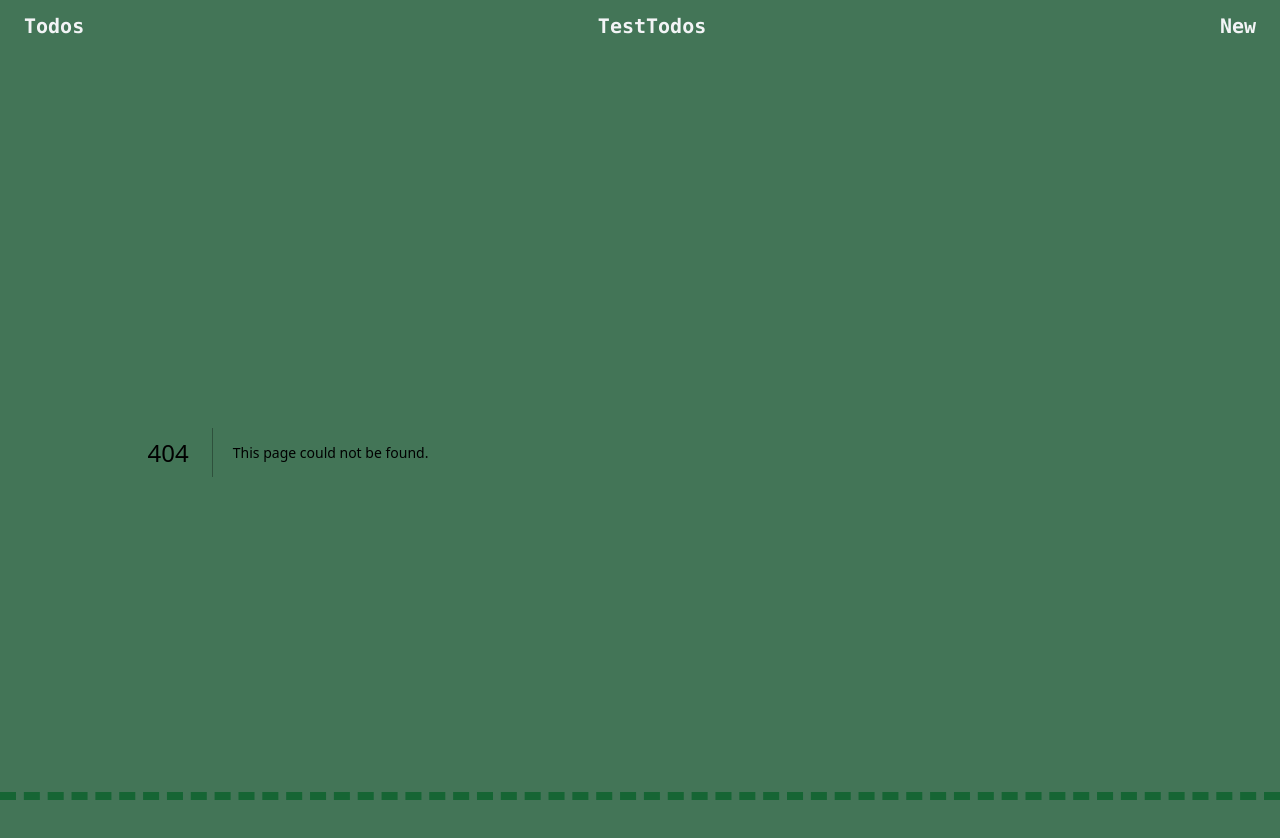
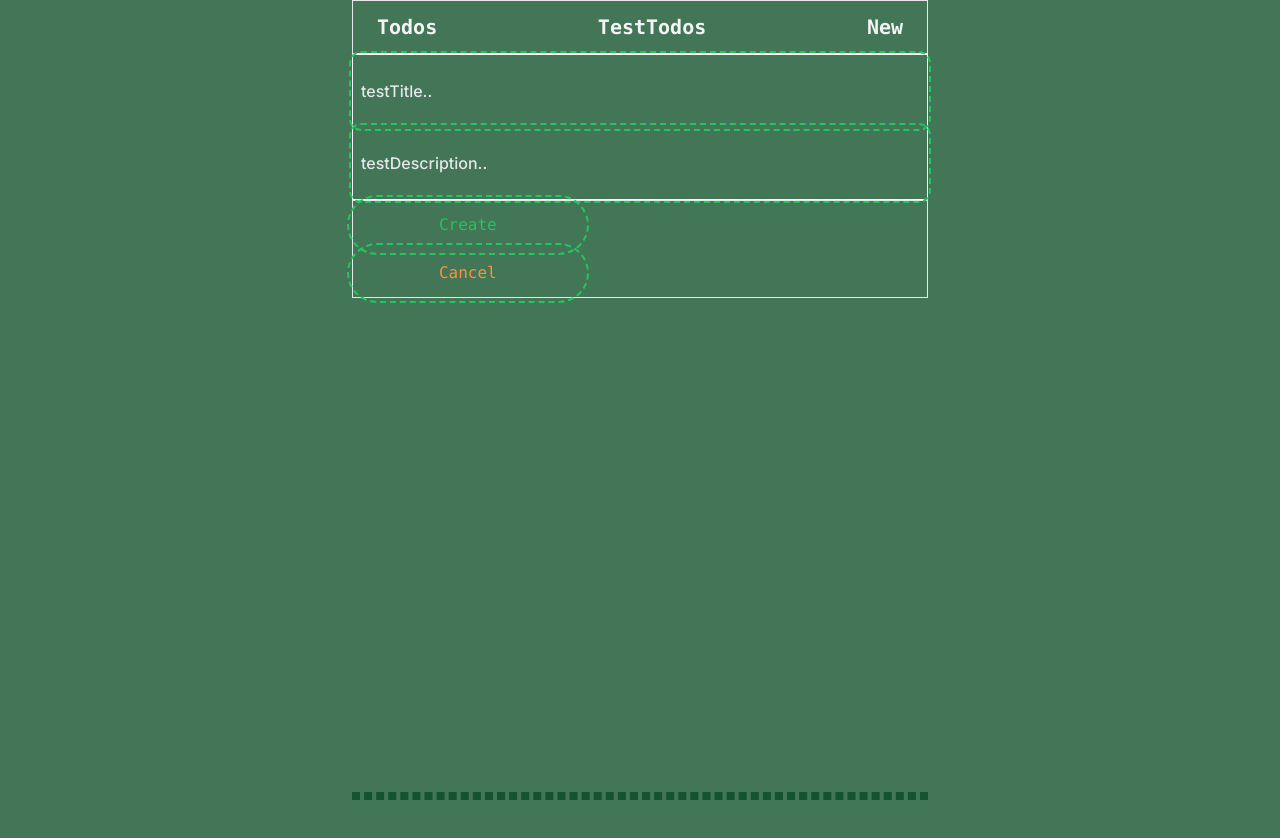
Before and after one commit to nkped/regular-todo, a Next.js app: page /Todos/testTodo in a window 1280 px wide. Before the commit this address had no page. Shown: the top 838 px of the page. After the commit the page ends 800 px from the top, so only its background shows below. Built offline with nearby package versions, Linux system fonts and the light colour scheme.

Commit message:
fixed footer

```diff
--- a/app/testTodo/page.js
+++ b/app/Todos/addTodo/page.js
@@ -1,9 +1,9 @@
 'use client'
 import { useState } from "react";
 import { useRouter } from "next/navigation";
-import { AddBtn, CancelBtn } from "../components/Buttons";
+import { AddBtn, CancelBtn } from "../../components/Buttons";
 
-export default function testTodoPage() {
+export default function AddTodo() {
 
     const router = useRouter()
     const [ title, setTitle ] = useState('')
@@ -38,27 +38,27 @@ export default function testTodoPage() {
     }
 
     return(
-        <div className="w-full h-full">
-            <main className="border" >
+        <div className="w-full h-full" >
+            <main className="h-2/4 border" >
             <form className="flex flex-col px-4 text-gray-100" onSubmit={(e) => handleSubmit(e)}>
 
             <input
                 className="px-2 py-6 font-medium placeholder-gray-200 bg-transparent rounded-lg outline-2 outline-green-500 outline-dashed outline-offset-2 hover:outline-offset-0 hover:placeholder-slate-300"
                 type="text"
-                placeholder="testTitle.."
+                placeholder="title.."
                 value={title}
                 onChange={(e) => setTitle(e.target.value)}
                 />
             <input
-                className="px-2 py-6 font-medium placeholder-gray-200 bg-transparent rounded-lg outline-2 outline-green-500 outline-dashed outline-offset-2 hover:outline-offset-0 hover:placeholder-slate-300"
+                className="px-2 py-6 mt-6 font-medium placeholder-gray-200 bg-transparent rounded-lg outline-2 outline-green-500 outline-dashed outline-offset-2 hover:outline-offset-0 hover:placeholder-slate-300"
                 type="text"
-                placeholder="testDescription.."
+                placeholder="description.."
                 value={description}
                 onChange={(e) => setDescription(e.target.value)}
                 />
                 </form>
             </main>
-            <div className="flex flex-col border" >
+            <div className="flex flex-col /* h-1/3 */ border" >
                 <AddBtn />
                 <CancelBtn />
                 </div>
--- /dev/null
+++ b/app/Todos/layout.js
@@ -0,0 +1,14 @@
+import '../globals.css'
+
+
+export const metadata = {
+  title: 'Create Next App',
+  description: 'Generated by create next app',
+}
+
+export default function RootLayout({ children }) {
+
+    return(
+        <div className='h-full' >{children}</div>
+    )
+}
--- a/app/addTodo/page.js
+++ b/app/Todos/testTodo/page.js
@@ -1,9 +1,9 @@
 'use client'
 import { useState } from "react";
 import { useRouter } from "next/navigation";
-import { AddBtn, CancelBtn } from "../components/Buttons";
+import { AddBtn, CancelBtn } from "../../components/Buttons";
 
-export default function AddTodo() {
+export default function testTodoPage() {
 
     const router = useRouter()
     const [ title, setTitle ] = useState('')
@@ -38,27 +38,27 @@ export default function AddTodo() {
     }
 
     return(
-        <div className="w-full h-full" >
-            <main className="h-2/4 border" >
-            <form className="flex flex-col px-4 text-gray-100" onSubmit={(e) => handleSubmit(e)}>
+        <div className="">
+            <main className="border border-white" >
+            <form className="flex flex-col w-full h-full text-gray-100" onSubmit={(e) => handleSubmit(e)}>
 
             <input
                 className="px-2 py-6 font-medium placeholder-gray-200 bg-transparent rounded-lg outline-2 outline-green-500 outline-dashed outline-offset-2 hover:outline-offset-0 hover:placeholder-slate-300"
                 type="text"
-                placeholder="title.."
+                placeholder="testTitle.."
                 value={title}
                 onChange={(e) => setTitle(e.target.value)}
                 />
             <input
-                className="px-2 py-6 mt-6 font-medium placeholder-gray-200 bg-transparent rounded-lg outline-2 outline-green-500 outline-dashed outline-offset-2 hover:outline-offset-0 hover:placeholder-slate-300"
+                className="px-2 py-6 font-medium placeholder-gray-200 bg-transparent rounded-lg outline-2 outline-green-500 outline-dashed outline-offset-2 hover:outline-offset-0 hover:placeholder-slate-300"
                 type="text"
-                placeholder="description.."
+                placeholder="testDescription.."
                 value={description}
                 onChange={(e) => setDescription(e.target.value)}
                 />
                 </form>
             </main>
-            <div className="flex flex-col /* h-1/3 */ border" >
+            <div className="flex flex-col border" >
                 <AddBtn />
                 <CancelBtn />
                 </div>
--- a/app/components/Footer.js
+++ b/app/components/Footer.js
@@ -1,10 +1,9 @@
-
 
 export default function Footer() {
 
     return(
-        <footer className="">
-            <div className="fixed bottom-0 w-screen border-b-8 border-green-800 border-dashed transparent"></div>
+        <footer className="fixed bottom-0 w-full max-w-xl border-4 border-green-900 border-dashed" >
+
         </footer>
     )
 }
--- a/app/components/Navbar.js
+++ b/app/components/Navbar.js
@@ -4,7 +4,7 @@ import Link from "next/link"
 export default function Navbar() {
 
     return(
-        <nav className="flex justify-between px-6 py-3 font-mono text-xl font-extrabold text-gray-100" >
+        <nav className="flex justify-between px-6 py-3 font-mono text-xl font-extrabold text-gray-100 border" >
         <Link className='border-green-500 hover:border-b-2 hover:border-dashed hover:text-white active:text-green-500' href='/'>Todos</Link>
         <Link className='border-green-500 hover:border-b-2 hover:border-dashed hover:text-white active:text-green-500' href='/testTodo'>TestTodos</Link>
         <Link className='border-green-500 hover:border-b-2 hover:border-dashed hover:text-white active:text-green-500' href='/addTodo'>New</Link>
--- a/app/layout.js
+++ b/app/layout.js
@@ -14,11 +14,9 @@ export default function RootLayout({ children }) {
   return (
     <html lang="en">
       <body className={`min-h-screen bg-green-900 bg-opacity-80 ${inter.className}`}>
-        <div className=''>
+        <div className='m-auto max-w-xl'>
           <Navbar />
-        <div className='max-w-xl'>
           {children}
-        </div>
         <Footer />
         </div>
       </body>
```
